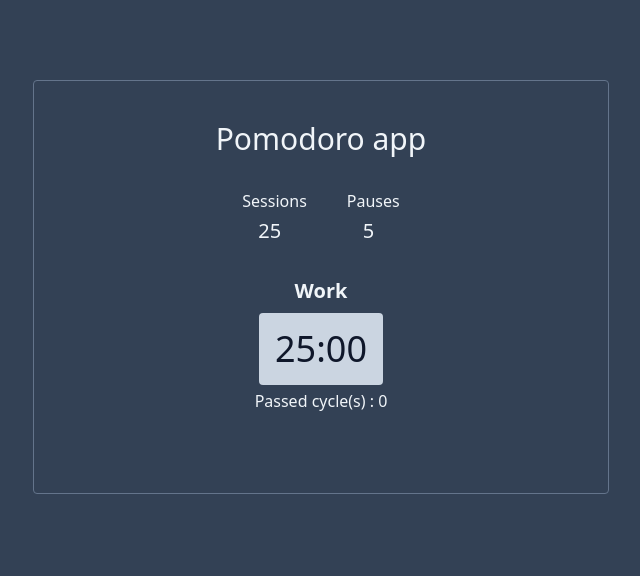
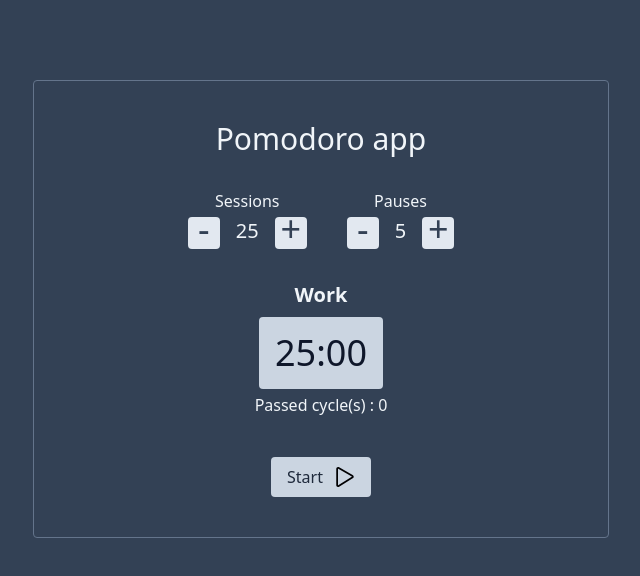
Before and after one commit to Nor-Eddin/AppPomodoro, a React (Vite) app: page / in a window 1280 px wide. Shown: the top 576 px of the page, without its empty margins (319-959 px from the left). Built offline with nearby package versions, Linux system fonts and the light colour scheme.

Commit message:
cadage des composant

```diff
--- a/src/App.jsx
+++ b/src/App.jsx
@@ -1,3 +1,6 @@
+import UpdateTimeButton from "./components/UpdateTimeButton";
+import ToggleButton from "./components/ToggleButton";
+
 function App() {
 
   return (
@@ -9,14 +12,18 @@ function App() {
           <div className="mr-10 ">
             <p className="text-center mb-1">Sessions</p>
             <div className="flex">
+              <UpdateTimeButton sign={"-"} type={"session"}/>
               <p className="mx-4 text-xl">25</p>
+              <UpdateTimeButton sign={"+"} type={"session"}/>
             </div>
           </div>
           {/*Pauses block*/}
           <div >
             <p className="text-center mb-1">Pauses</p>
             <div className="flex">
+              <UpdateTimeButton sign={"-"} type={"pause"}/>
               <p className="mx-4 text-xl">5</p>
+              <UpdateTimeButton sign={"+"} type={"pause"}/>
             </div>
           </div>
         </div>
@@ -33,7 +40,7 @@ function App() {
         <p className="mb-10 text-center">
           Passed cycle(s) : 0
         </p>
-
+        <ToggleButton/>
       </div>
     </div>
   )
--- /dev/null
+++ b/src/components/ToggleButton.jsx
@@ -0,0 +1,15 @@
+import play from "../assets/play-button.svg";
+import reset from "../assets/reset.svg";
+
+import React from 'react'
+
+export default function ToggleButton() {
+    return (
+        <button className="px-4 py-2 text-slate-800 flex justify-center mx-auto bg-slate-300 rounded hover:bg-slate-200 ">
+            <span className="mr-3 txt-lg" mr-3 text-lg>
+                Start
+            </span>
+            <img src={play} alt="" className="w-5 pt-0.5"/>
+        </button>
+  )
+}
--- /dev/null
+++ b/src/components/UpdateTimeButton.jsx
@@ -0,0 +1,11 @@
+import React from 'react'
+
+export default function UpdateTimeButton({sign,type}) {
+  return (
+    <button className='w-8 h-8 text-4xl text-slate-700 bg-slate-200 rounded flex justify-center items-center'>
+      <span className='relative bottom-1 pointer-events-none'>
+        {sign}
+      </span>
+    </button>
+  )
+}
```
Also changed, not shown: 1 other file (tests, documents, lock files or other folders).
